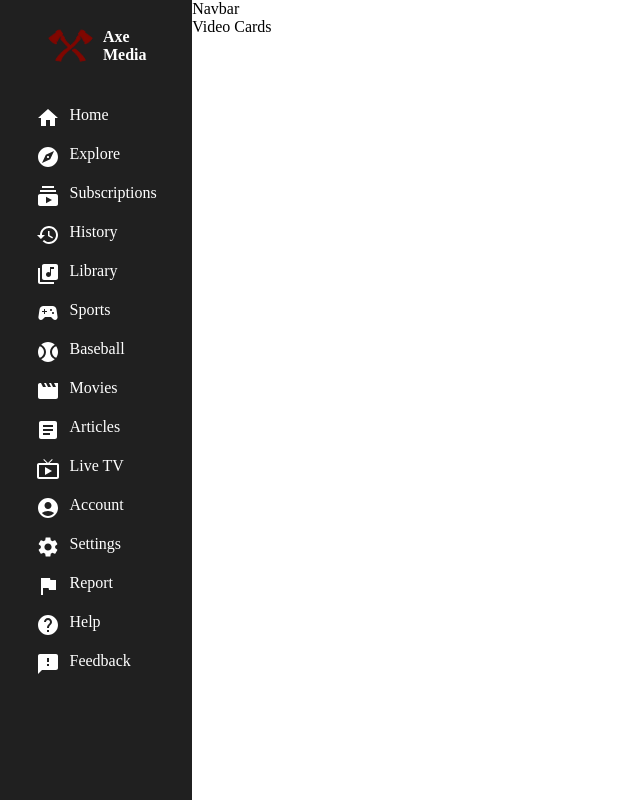
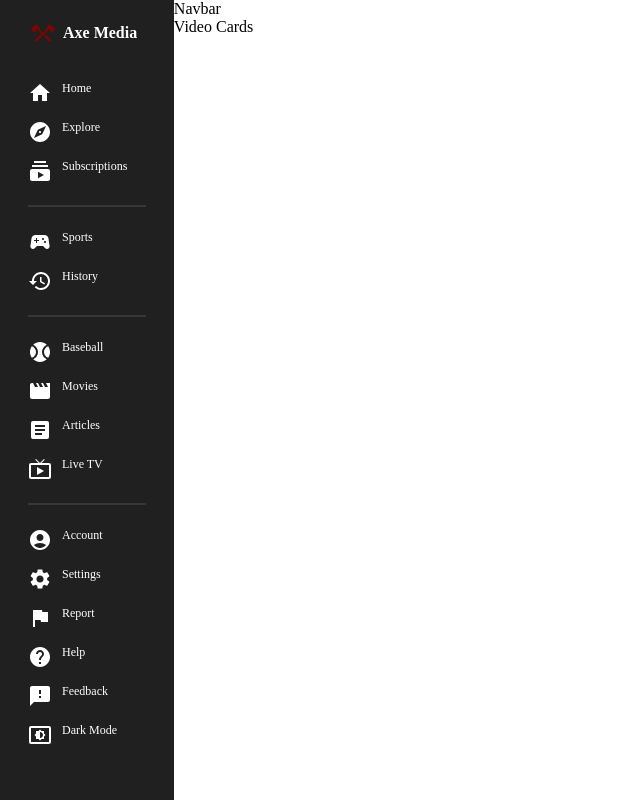
Before and after one commit to BlessingLuphahla/Redd-Tube, a React (Vite) app: page / in a window 1280 px wide. Shown: the whole page, without its empty margins (0-640 px from the left). Built offline with nearby package versions, Linux system fonts and the light colour scheme.

Commit message:
Update Menu.jsx

```diff
--- a/src/components/Menu.jsx
+++ b/src/components/Menu.jsx
@@ -15,9 +15,10 @@ import SettingsIcon from "@mui/icons-material/Settings";
 import FlagIcon from "@mui/icons-material/Flag";
 import HelpIcon from "@mui/icons-material/Help";
 import FeedbackIcon from "@mui/icons-material/Feedback";
+import SettingsBrightnessIcon from "@mui/icons-material/SettingsBrightness";
 
 const Container = styled.div`
-  flex: 1;
+  flex: 1.1;
   background-color: #202020;
   height: 100vh;
   padding: 0;
@@ -35,12 +36,11 @@ const Logo = styled.div`
   gap: 5px;
   font-weight: bold;
   margin-bottom: 25px;
-  margin-left: 15px;
 `;
 
 const Img = styled.img`
-  height: 55px;
-  width: 55px;
+  height: 30px;
+  width: 30px;
 `;
 
 const Item = styled.div`
@@ -48,7 +48,17 @@ const Item = styled.div`
   align-items: centre;
   gap: 10px;
   cursor: pointer;
-  padding: 7.5px;
+  padding: 7.5px 0px;
+  font-size: 12px;
+`;
+
+const Hr = styled.hr`
+  margin: 15px 0px;
+  border: 0.5px solid #373737;
+`;
+
+const Login = styled.div`
+
 `;
 
 function Menu() {
@@ -71,18 +81,17 @@ function Menu() {
           <SubscriptionsIcon />
           Subscriptions
         </Item>
+        <Hr />
+        <Item>
+          <SportsEsportsIcon />
+          Sports
+        </Item>
+
         <Item>
           <HistoryIcon />
           History
         </Item>
-        <Item>
-          <LibraryMusicIcon />
-          Library
-        </Item>
-        <Item>
-          <SportsEsportsIcon />
-          Sports
-        </Item>
+        <Hr />
         <Item>
           <SportsBaseballIcon />
           Baseball
@@ -99,6 +108,7 @@ function Menu() {
           <LiveTvIcon />
           Live TV
         </Item>
+        <Hr />
         <Item>
           <AccountCircleIcon />
           Account
@@ -119,6 +129,10 @@ function Menu() {
           <FeedbackIcon />
           Feedback
         </Item>
+        <Item>
+          <SettingsBrightnessIcon />
+          Dark Mode
+        </Item>
       </Wrapper>
     </Container>
   );
```
